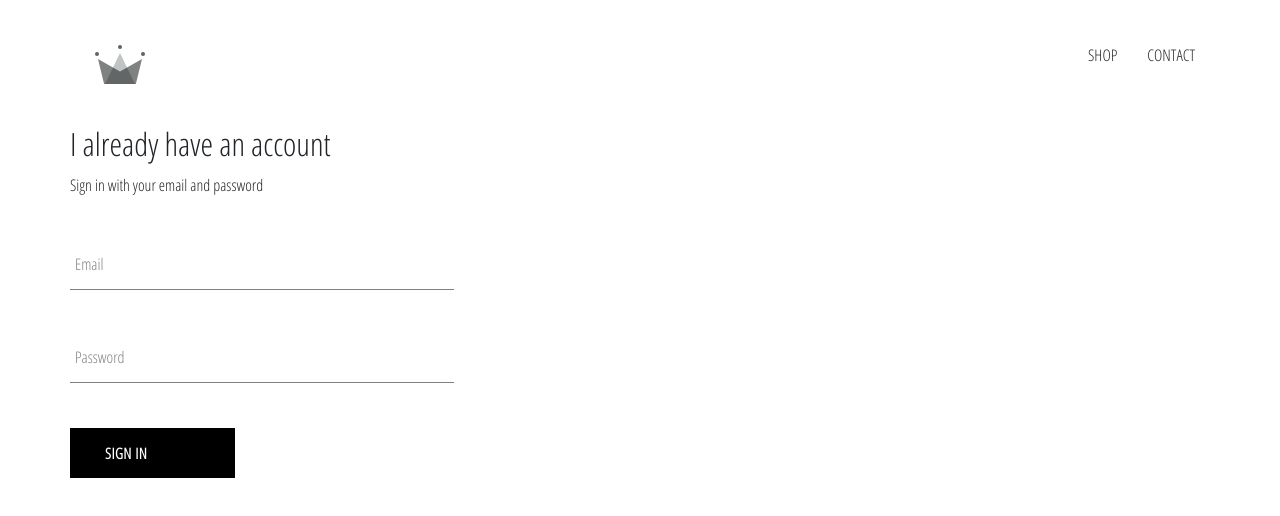
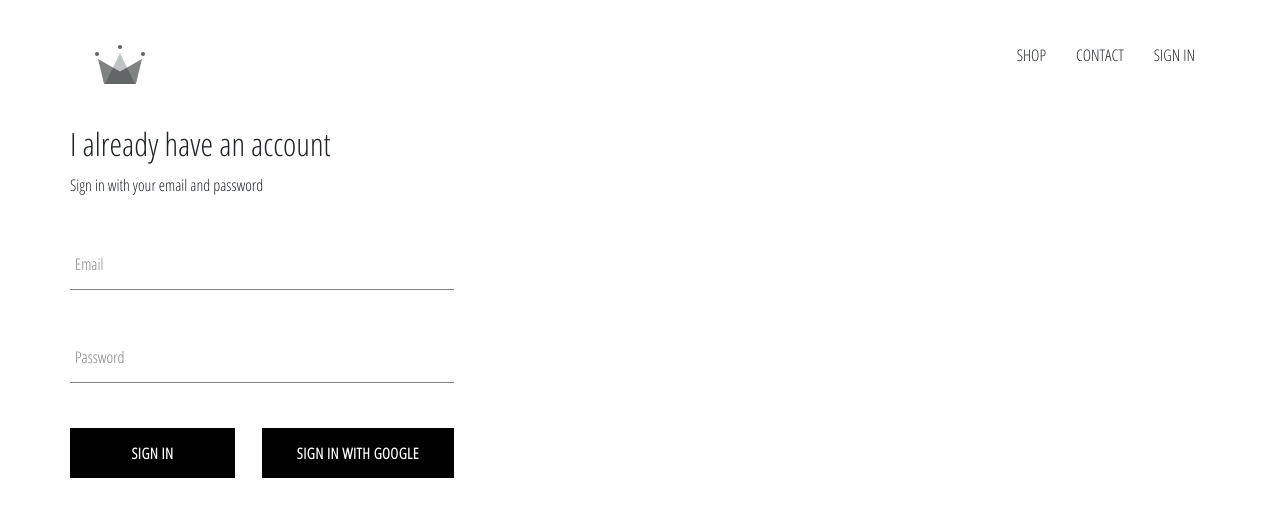
Before and after one commit to ArmanMar97/react-project, a React (Create React App) app: page /signIn in a window 1280 px wide. Shown: the top 516 px of the page. Built offline with nearby package versions, Linux system fonts and the light colour scheme.

Commit message:
firebase installed

```diff
--- a/src/components/custom-button/custom-button.js
+++ b/src/components/custom-button/custom-button.js
@@ -1,10 +1,12 @@
 import React from "react";
 import "./custom-button.styles.scss";
 function CustomButton({children,...otherProps}) {
+    // console.log(otherProps)
     return(
-        <div className="custom-button" {...otherProps}>
+        <button className="custom-button"{...otherProps} >
             {children}
-        </div>
+            {console.log(otherProps)}
+        </button>
     )
 }
 export default CustomButton;
--- a/src/components/custom-button/custom-button.styles.css
+++ b/src/components/custom-button/custom-button.styles.css
@@ -1,6 +1,6 @@
 .custom-button {
   min-width: 165px;
-  width: 10vw;
+  width: auto;
   height: 50px;
   letter-spacing: 0.5px;
   line-height: 50px;
--- a/src/components/custom-button/custom-button.styles.scss
+++ b/src/components/custom-button/custom-button.styles.scss
@@ -1,6 +1,7 @@
 .custom-button {
   min-width: 165px;
-  width: 10vw;
+  //max-width: 100%;
+  width: auto;
   height: 50px;
   letter-spacing: 0.5px;
   line-height: 50px;
--- a/src/components/header/Header.js
+++ b/src/components/header/Header.js
@@ -16,6 +16,9 @@ function Header() {
                 <Link className="option" to="/contact">
                     CONTACT
                 </Link>
+                <Link className="option" to="/signin">
+                    SIGN IN
+                </Link>
             </div>
         </div>
     )
--- a/src/components/sign-in/Sign-in.js
+++ b/src/components/sign-in/Sign-in.js
@@ -2,6 +2,8 @@ import React from "react";
 import FormInput from "../form-input/form-input";
 import "./sign-in.scss";
 import CustomButton from "../custom-button/custom-button";
+import {signInWithGoogle} from "../../firebase/firebase.utils";
+
 class SignIn extends React.Component{
     constructor() {
         super();
@@ -28,10 +30,10 @@ class SignIn extends React.Component{
                 <form onSubmit={this.handleSubmit}>
                     <FormInput handleChange={this.handleChange} label="Email" name="email" value={this.state.email} required type="email"/>
                     <FormInput handleChange={this.handleChange} label="Password" name="password" value={this.state.password} required type="password"/>
-                    {/*<input type="submit" value="Submit Form"/>*/}
-                    <CustomButton type="submit">
-                        Sign In
-                    </CustomButton>
+                    <div className="d-flex justify-content-between">
+                        <CustomButton type="submit">Sign In</CustomButton>
+                        <CustomButton onClick={signInWithGoogle}>Sign In With Google</CustomButton>
+                    </div>
                 </form>
             </div>
         )
--- a/src/firebase/firebase.utils.js
+++ b/src/firebase/firebase.utils.js
@@ -0,0 +1,20 @@
+import firebase from "firebase/app";
+import "firebase/firestore";
+import "firebase/auth";
+const config = {
+    apiKey: "AIzaSyBUrfjJRUXYQFb2Q3um1Ia-UJ4POnH3Ipk",
+    authDomain: "crwn-db-56e98.firebaseapp.com",
+    databaseURL: "https://crwn-db-56e98.firebaseio.com",
+    projectId: "crwn-db-56e98",
+    storageBucket: "crwn-db-56e98.appspot.com",
+    messagingSenderId: "855879122880",
+    appId: "1:855879122880:web:137ec00207f1dcba7e9225",
+    measurementId: "G-X03L7P0XHM"
+};
+firebase.initializeApp(config);
+export const auth = firebase.auth();
+export const firestore = firebase.firestore();
+const provider = new firebase.auth.GoogleAuthProvider();
+provider.setCustomParameters({prompt:"select_account"})
+export const signInWithGoogle = () => auth.signInWithPopup(provider);
+export default firebase;
```
Also changed, not shown: 1 other file (tests, documents, lock files or other folders).
